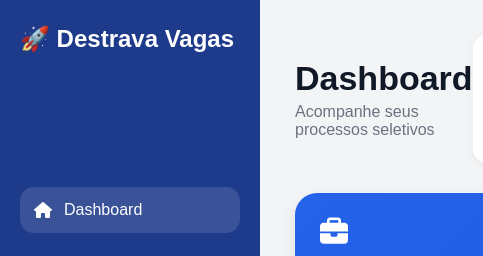
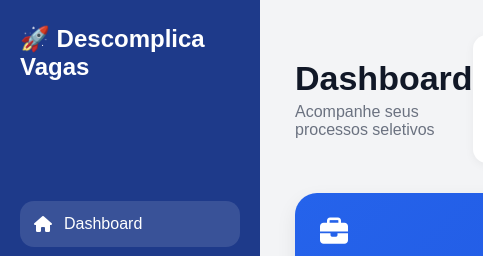
Before and after one commit to BrunaBaia/Full-Stack-Descomplica-Vagas, a plain HTML site: page Frontend/dashboard.html in a window 1280 px wide. Shown: the top 256 px of the page, 0-483 px from the left. Drawn offline with Linux system fonts and the light colour scheme; no server answers; sample sign-in values are in the browser's storage.

Commit message:
Atualizações do sistema

```diff
--- a/Frontend/dashboard.html
+++ b/Frontend/dashboard.html
@@ -22,7 +22,7 @@
     <aside class="sidebar">
 
       <div class="logo">
-        <h2>🚀 Destrava Vagas</h2>
+        <h2>🚀 Descomplica Vagas</h2>
       </div>
 
       <nav class="menu">
```
Also changed, not shown: Frontend/comparadordevagas.html (+1 -1 lines), Frontend/configuracoes.html (+1 -1 lines), Frontend/detalhesdaentrevista.html (+1 -1 lines), Frontend/entrevistas.html (+1 -1 lines), Frontend/minhasvagas.html (+1 -1 lines), Frontend/relatorios.html (+1 -1 lines), Frontend/redefinir.html (deleted).
